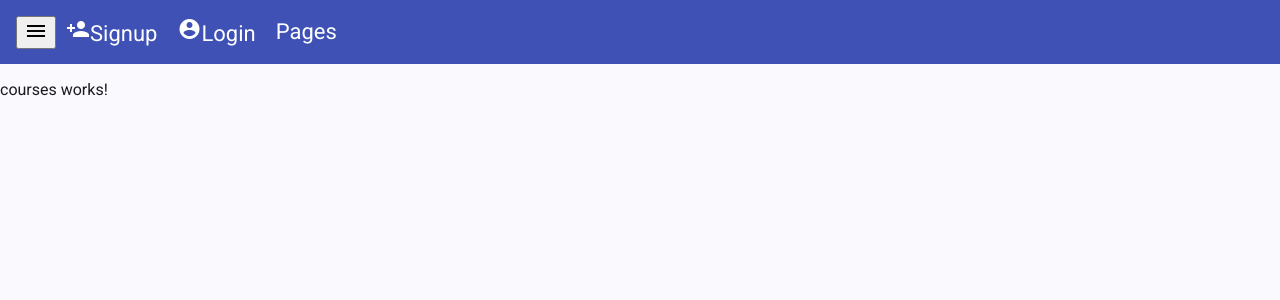
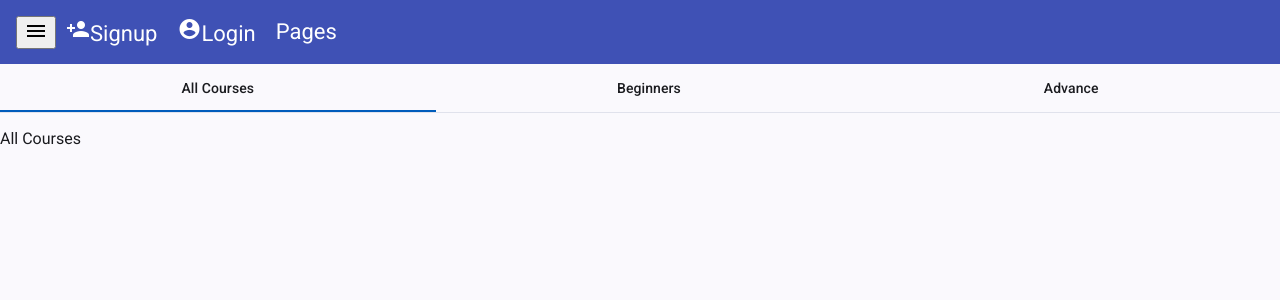
Before and after one commit to sjaroni/angular-material, an Angular app: page /courses in a window 1280 px wide. Shown: the top 300 px of the page. Built offline with nearby package versions, Linux system fonts and the light colour scheme.

Commit message:
feat: add model course.ts, add course-service, set default data

```diff
--- a/src/app/app.component.ts
+++ b/src/app/app.component.ts
@@ -4,7 +4,7 @@ import { MatSidenavModule } from '@angular/material/sidenav';
 import { MatListModule } from '@angular/material/list';
 import { MatIconModule } from '@angular/material/icon';
 import { MatToolbarModule } from '@angular/material/toolbar';
-import {MatMenuModule} from '@angular/material/menu';
+import { MatMenuModule } from '@angular/material/menu';
 @Component({
   selector: 'app-root',
   imports: [
--- a/src/app/courses/courses.component.html
+++ b/src/app/courses/courses.component.html
@@ -1 +1,9 @@
-<p>courses works!</p>
+<div>
+  <mat-tab-group>
+    <mat-tab label="All Courses">
+      <p>All Courses</p>
+    </mat-tab>
+    <mat-tab label="Beginners"> </mat-tab>
+    <mat-tab label="Advance"> </mat-tab>
+  </mat-tab-group>
+</div>
--- a/src/app/courses/courses.component.ts
+++ b/src/app/courses/courses.component.ts
@@ -1,11 +1,27 @@
-import { Component } from '@angular/core';
+import { Component, inject, OnInit } from '@angular/core';
+import { MatTabsModule } from '@angular/material/tabs';
+import { Course } from '../models/course';
+import { CourseService } from '../services/course.service';
 
 @Component({
   selector: 'app-courses',
-  imports: [],
+  imports: [MatTabsModule],
   templateUrl: './courses.component.html',
   styleUrl: './courses.component.scss'
 })
-export class CoursesComponent {
+export class CoursesComponent implements OnInit {
+  allCourses: Course[] = [];
+  beginnerCourses: Course[] = [];
+  advancedCourses: Course[] = [];
+
+  courseService: CourseService = inject(CourseService);
+
+  ngOnInit(): void {
+    this.allCourses = this.courseService.courses;
+    this.beginnerCourses = this.courseService.courses.filter(x => x.level === 'beginner');
+    this.advancedCourses = this.courseService.courses.filter(x => x.level === 'advanced');
+
+  }
+
 
 }
--- /dev/null
+++ b/src/app/models/course.ts
@@ -0,0 +1,11 @@
+export class Course {
+  id: number;
+  title: string;
+  level: string;
+  price: number;
+  description: string;
+  image: string;
+  rating: number;
+  duration: number;
+  author: string;
+}
--- /dev/null
+++ b/src/app/services/course.service.ts
@@ -0,0 +1,103 @@
+import { Injectable } from '@angular/core';
+import { Course } from '../models/course';
+
+@Injectable({
+  providedIn: 'root',
+})
+export class CourseService {
+  constructor() {}
+
+  private descriptionription: string =
+    'Lorem ipsum dolor sit amet, consectetur adipiscing elit. Sed do eiusmod tempor incididunt ut labore et dolore magna aliqua. Ut enim ad minim veniam, quis nostrud exercitation ullamco laboris nisi ut aliquip ex ea commodo consequat. Duis aute irure dolor in reprehenderit in voluptate velit esse cillum dolore eu fugiat nulla pariatur. Excepteur sint occaecat cupidatat non proident, sunt in culpa qui officia deserunt mollit anim id est laborum.';
+
+  courses: Course[] = [
+    {
+      id: 1,
+      title: 'Complete Modern JavaScript Course',
+      level: 'beginner',
+      price: 499,
+      description: this.descriptionription,
+      image: '../../assets/courses/course1.jpg',
+      rating: 4.5,
+      duration: 18.2,
+      author: 'Steve smith',
+    },
+    {
+      id: 2,
+      title: 'A complete Angular Course',
+      level: 'beginner',
+      price: 599,
+      description: this.descriptionription,
+      image: '../../assets/courses/course2.jpg',
+      rating: 4.9,
+      duration: 20.8,
+      author: 'Sarah King',
+    },
+    {
+      id: 3,
+      title: 'A Complete Node JS Bootcamp',
+      level: 'advanced',
+      price: 449,
+      description: this.descriptionription,
+      image: '../../assets/courses/course3.jpg',
+      rating: 3.7,
+      duration: 16.6,
+      author: 'Mark Vought',
+    },
+    {
+      id: 4,
+      title: 'A Complete React Developer Course',
+      level: 'advanced',
+      price: 599,
+      description: this.descriptionription,
+      image: '../../assets/courses/course4.jpg',
+      rating: 4.8,
+      duration: 28.2,
+      author: 'Sarah King',
+    },
+    {
+      id: 5,
+      title: 'ASP.NET Core with Web API',
+      level: 'beginner',
+      price: 649,
+      description: this.descriptionription,
+      image: '../../assets/courses/course5.jpg',
+      rating: 3.5,
+      duration: 34.4,
+      author: 'Steve smith',
+    },
+    {
+      id: 6,
+      title: 'Frontend Development with Vue.js',
+      level: 'advanced',
+      price: 329,
+      description: this.descriptionription,
+      image: '../../assets/courses/course6.jpg',
+      rating: 4.5,
+      duration: 17.7,
+      author: 'Steve smith',
+    },
+    {
+      id: 7,
+      title: 'A Complete Python Bootcamp',
+      level: 'beginner',
+      price: 469,
+      description: this.descriptionription,
+      image: '../../assets/courses/course7.jpg',
+      rating: 3.4,
+      duration: 32.6,
+      author: 'Mark Vought',
+    },
+    {
+      id: 8,
+      title: 'Machine Learning with Python',
+      level: 'advanced',
+      price: 1299,
+      description: this.descriptionription,
+      image: '../../assets/courses/course8.jpg',
+      rating: 4.8,
+      duration: 26.7,
+      author: 'Sarah King',
+    },
+  ];
+}
--- a/tsconfig.json
+++ b/tsconfig.json
@@ -4,7 +4,7 @@
   "compileOnSave": false,
   "compilerOptions": {
     "outDir": "./dist/out-tsc",
-    "strict": true,
+    "strict": false,
     "noImplicitOverride": true,
     "noPropertyAccessFromIndexSignature": true,
     "noImplicitReturns": true,
```
Also changed, not shown: 1 other file (tests, documents, lock files or other folders).
